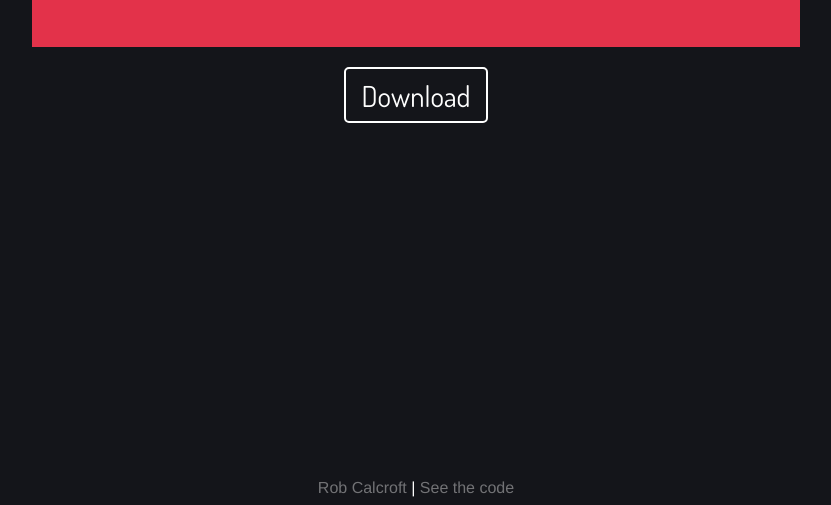
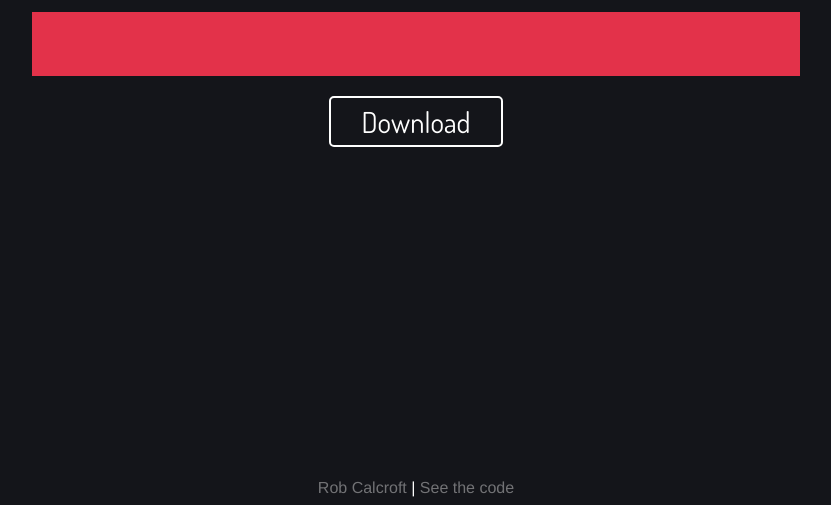
Before and after one commit to robcalcroft/downer, a website: page src/index.html in a window 1280 px wide. Shown: the part 295-800 px from the top of the page, without its empty margins (224-1055 px from the left). Drawn offline with nearby package versions, Linux system fonts and the light colour scheme; some packages are replaced by stand-ins of ours; a script that the page names is missing.

Commit message:
Small UI changes

```diff
--- a/src/scss/style.scss
+++ b/src/scss/style.scss
@@ -32,8 +32,11 @@ a {
 }
 
 .main {
-	padding-top: 150px;
+	padding-top: 16%;
 	font-size: 400%;
+	@media screen and (max-height: 900px) {
+		padding-top: 14%;
+	}
 }
 
 .title {
@@ -66,12 +69,13 @@ button {
 	margin: 0 auto;
 	background: transparent;
 	border: 2px solid $main-text;
-	padding: 7.5px 15px;
+	padding: 5px 30px;
 	color: $main-text;
 	font-size: 45%;
 	&:hover {
 		background: $main;
 		border-color: $main;
+		cursor: pointer;
 	}
 	&:focus {
 		outline: 0;
```
Also changed, not shown: src/css/style.css.
